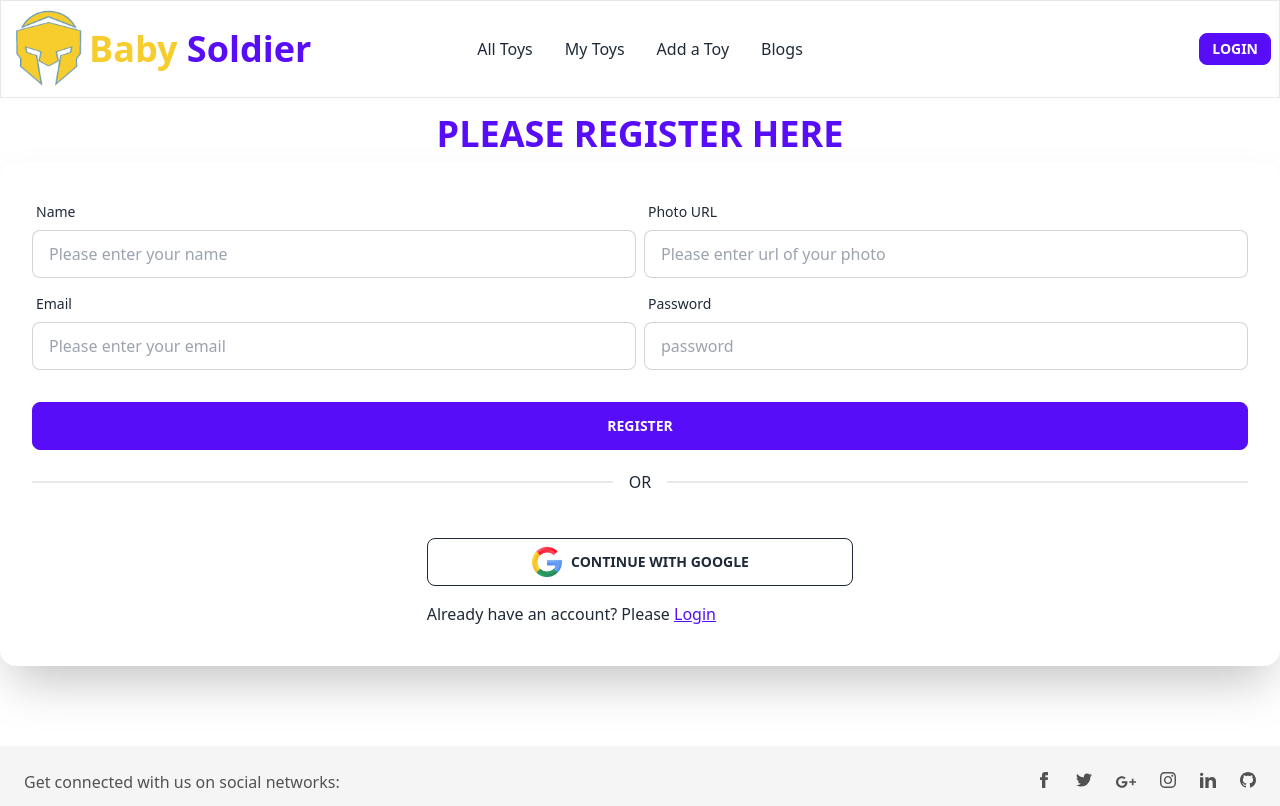
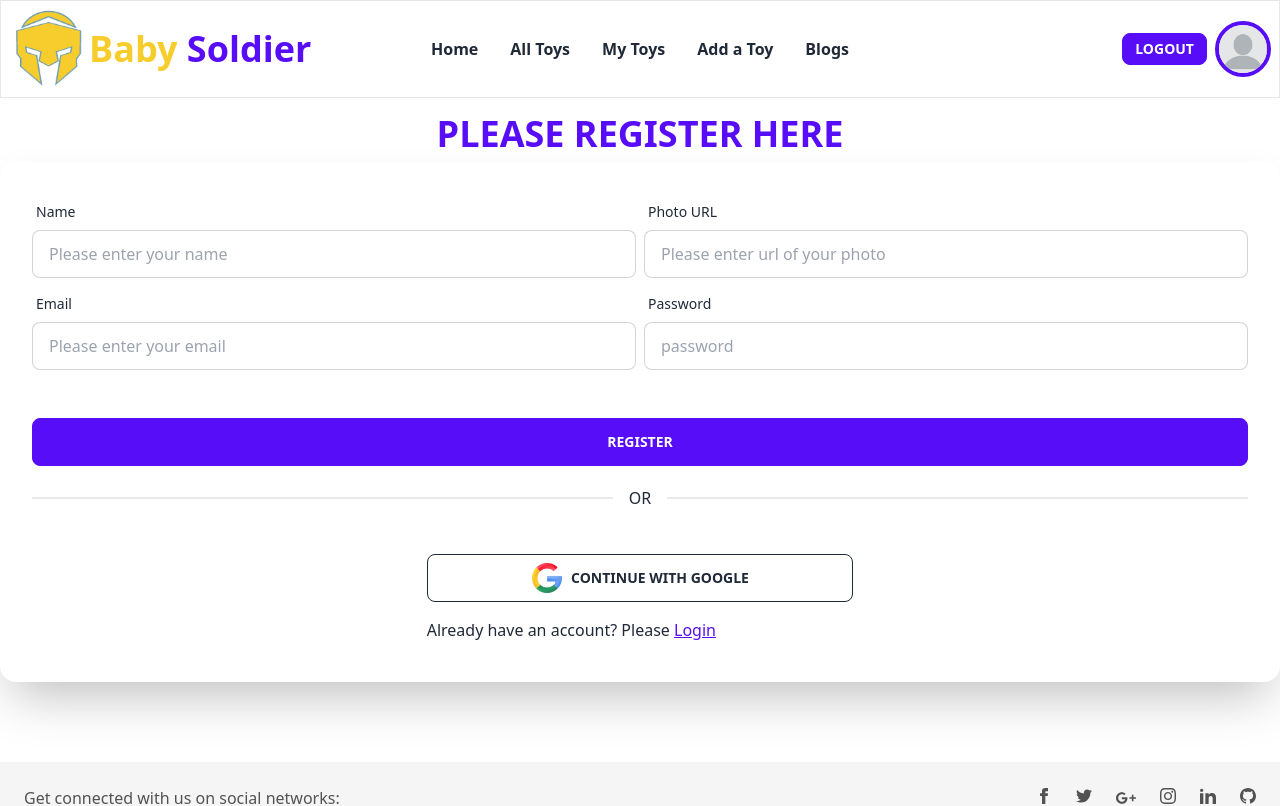
Before and after one commit to sohelranalive/baby-soldier-client, a React (Vite) app: page /register in a window 1280 px wide. Shown: the top 806 px of the page. Built offline with nearby package versions, Linux system fonts and the light colour scheme; no server answers; sample sign-in values are in the browser's storage.

Commit message:
user login, create user, logout done

```diff
--- a/src/index.css
+++ b/src/index.css
@@ -1,3 +1,16 @@
 @tailwind base;
 @tailwind components;
 @tailwind utilities;
+
+
+.b-active {
+    color: #570DF8;
+}
+
+.b-active:hover {
+    background-color: #F7CD2E;
+}
+
+.b-default:hover {
+    background-color: #F7CD2E;
+}
--- /dev/null
+++ b/src/pages/AllToys/AllToys.jsx
@@ -0,0 +1,9 @@
+const AllToys = () => {
+    return (
+        <div>
+            <h1>All the toys will show here</h1>
+        </div>
+    );
+};
+
+export default AllToys;
--- a/src/pages/Home/Banner/Banner.jsx
+++ b/src/pages/Home/Banner/Banner.jsx
@@ -7,7 +7,7 @@ const Banner = () => {
             <div className='md:w-1/2 h-[400px]'>
                 <img src={banner} alt="" className='w-full h-full' />
             </div>
-            <div className='md:w-1/2 items-center p-8 space-y-8'>
+            <div className='md:w-1/2 items-center p-8 space-y-6'>
                 <h1 className='text-6xl font-extrabold text-[#F7CD2E]'>Best Toy Gun Store & Supplier</h1>
                 <p className='text-3xl text-[#82A6A4] font-bold'>Children are like wet cement: whatever falls on them makes an impression. </p>
                 <button className="btn btn-warning text-[#000808]">Explore More</button>
--- a/src/pages/Login/Login.jsx
+++ b/src/pages/Login/Login.jsx
@@ -1,26 +1,52 @@
-import { Link } from "react-router-dom";
+import { Link, useLocation, useNavigate } from "react-router-dom";
 import glogo from '../../assets/g-logo.png'
+import { useContext } from "react";
+import { AuthContext } from "../../provider/AuthProvider";
 
 const Login = () => {
+
+    const location = useLocation()
+    const from = location.state?.from?.pathname || '/'
+
+    const { userLogIn } = useContext(AuthContext)
+    const navigate = useNavigate()
+
+    const handleLogout = (event) => {
+        event.preventDefault()
+        const form = event.target;
+        const email = form.email.value;
+        const password = form.password.value;
+
+        userLogIn(email, password)
+            .then(result => {
+                const user = result.user;
+                console.log(user);
+                navigate(from, { replace: true })
+            })
+            .catch(error => {
+                console.log(error.message);
+            })
+    }
+
     return (
         <div className="mt-4">
             <h1 className="text-4xl text-center text-primary font-bold uppercase">Please Login</h1>
             <div className="card w-full max-w-sm shadow-2xl bg-base-100 mx-auto mt-2">
-                <form className="card-body">
+                <form onSubmit={handleLogout} className="card-body">
                     <div className="form-control">
                         <label className="label">
                             <span className="label-text">Email</span>
                         </label>
-                        <input type="text" placeholder="email" className="input input-bordered" />
+                        <input type="email" name="email" required placeholder="email" className="input input-bordered" />
                     </div>
                     <div className="form-control">
                         <label className="label">
                             <span className="label-text">Password</span>
                         </label>
-                        <input type="text" placeholder="password" className="input input-bordered" />
+                        <input type="password" name="password" required placeholder="password" className="input input-bordered" />
                     </div>
                     <div className="form-control mt-6">
-                        <button className="btn btn-primary">Login</button>
+                        <input type="submit" value="Login" className="btn btn-primary" />
                     </div>
                     <div className="divider">OR</div>
                 </form>
--- /dev/null
+++ b/src/pages/MyToys/MyToys.jsx
@@ -0,0 +1,9 @@
+const MyToys = () => {
+    return (
+        <div>
+            <h1>My Toys</h1>
+        </div>
+    );
+};
+
+export default MyToys;
--- a/src/pages/Register/Register.jsx
+++ b/src/pages/Register/Register.jsx
@@ -1,12 +1,58 @@
-import { Link } from 'react-router-dom';
+import { Link, useNavigate } from 'react-router-dom';
 import glogo from '../../assets/g-logo.png'
+import { useContext, useState } from 'react';
+import { AuthContext } from '../../provider/AuthProvider';
 
 const Register = () => {
+
+    const { createUser, userProfileUpdate, userLogOut } = useContext(AuthContext)
+
+    const [error, setError] = useState('')
+
+    const navigate = useNavigate()
+
+    const handleRegistration = (event) => {
+        event.preventDefault()
+        const form = event.target;
+        const displayName = form.name.value;
+        const photo = form.photo.value;
+        const email = form.email.value;
+        const password = form.password.value;
+
+        if (password.length < 6) {
+            setError('Password must be 6 character!')
+            return;
+        }
+
+        createUser(email, password)
+            .then(result => {
+                userProfileUpdate(displayName, photo)
+                    .then(() => {
+                        // Profile updated!
+                        // ...
+                    }).catch((error) => {
+                        console.log(error.message);
+                        // ...
+                    });
+                const createdUser = result.user;
+                console.log(createdUser);
+                userLogOut()
+                navigate('/login')
+            })
+            .catch(error => {
+                const errorCode = error.code;
+                console.log(errorCode);
+                if (errorCode == 'auth/email-already-in-use') {
+                    setError('Enter a new email, this email already in use')
+                }
+            })
+    }
+
     return (
         <div className="mt-4 container mx-auto">
             <h1 className="text-4xl text-center text-primary font-bold uppercase">Please Register here</h1>
             <div className="card w-full shadow-2xl bg-base-100 mx-auto mt-2">
-                <form>
+                <form onSubmit={handleRegistration}>
                     <div className="card-body grid grid-cols-1 md:grid-cols-2">
                         <div className="form-control">
                             <label className="label">
@@ -24,16 +70,19 @@ const Register = () => {
                             <label className="label">
                                 <span className="label-text">Email</span>
                             </label>
-                            <input type="email" required placeholder="Please enter your email" className="input input-bordered" />
+                            <input type="email" name='email' required placeholder="Please enter your email" className="input input-bordered" />
                         </div>
                         <div className="form-control">
                             <label className="label">
                                 <span className="label-text">Password</span>
                             </label>
-                            <input type="password" required placeholder="password" className="input input-bordered" />
+                            <input type="password" name='password' required placeholder="password" className="input input-bordered" />
                         </div>
+                        {
+                            <p className='mt-2 text-red-500'>{error}</p>
+                        }
                         <div className="form-control mt-6 col-span-2">
-                            <button className="btn btn-primary">Register</button>
+                            <input className="btn btn-primary" type="submit" value="Register" />
                         </div>
                         <div className="divider col-span-2">OR</div>
                     </div>
--- a/src/pages/Shared/Navbar/Navbar.jsx
+++ b/src/pages/Shared/Navbar/Navbar.jsx
@@ -1,4 +1,4 @@
-import { Link } from 'react-router-dom';
+import { Link, NavLink } from 'react-router-dom';
 import logo from '../../../assets/logo.png'
 import profilePhoto from '../../../assets/defaultProfilePhoto.png'
 import { useContext } from 'react';
@@ -9,13 +9,19 @@ import { Tooltip } from 'react-tooltip'
 
 const Navbar = () => {
 
-    const { user } = useContext(AuthContext)
+    const { user, userLogOut } = useContext(AuthContext)
+
+    const handleLogout = () => {
+        userLogOut()
+    }
 
     const menuLi = <>
-        <li><Link to='/allToys'>All Toys</Link></li>
-        <li><Link to='/myToys'>My Toys</Link></li>
-        <li><Link to='/addToys'>Add a Toy</Link></li>
-        <li><Link to='/blog'>Blogs</Link></li>
+
+        <li className='font-bold'><NavLink to='/' className={({ isActive }) => (isActive ? 'b-active' : 'b-default')}>Home</NavLink></li>
+        <li className='font-bold'><NavLink to='/allToys' className={({ isActive }) => (isActive ? 'b-active' : 'b-default')}>All Toys</NavLink></li>
+        <li className='font-bold'><NavLink to='/myToys' className={({ isActive }) => (isActive ? 'b-active' : 'b-default')}>My Toys</NavLink></li>
+        <li className='font-bold'><NavLink to='/addToys' className={({ isActive }) => (isActive ? 'b-active' : 'b-default')}>Add a Toy</NavLink></li>
+        <li className='font-bold'><NavLink to='/blog' className={({ isActive }) => (isActive ? 'b-active' : 'b-default')}>Blogs</NavLink></li>
     </>
 
     return (
@@ -44,11 +50,14 @@ const Navbar = () => {
             </div>
             <div className="navbar-end">
                 {user
-                    ? <div className='h-14 w-14 rounded-full border-4 border-primary'>
-                        <img src={profilePhoto} alt="Profile Photo"
-                            className="h-full w-full rounded-full"
-                            data-tooltip-id="my-tooltip"
-                            data-tooltip-content={`Hello, ${user.name}`} />
+                    ? <div className='flex items-center'>
+                        <button onClick={handleLogout} className="btn btn-primary btn-sm mr-2">LogOut</button>
+                        <div className='h-14 w-14 rounded-full border-4 border-primary'>
+                            <img src={profilePhoto} alt="Profile Photo"
+                                className="h-full w-full rounded-full"
+                                data-tooltip-id="my-tooltip"
+                                data-tooltip-content={`Hello, ${user.displayName}`} />
+                        </div>
                     </div>
                     : <Link to='/login' className="btn btn-primary btn-sm">Login</Link>
                 }
--- a/src/provider/AuthProvider.jsx
+++ b/src/provider/AuthProvider.jsx
@@ -1,14 +1,57 @@
-import { createContext } from "react";
+import { createContext, useEffect, useState } from "react";
+import { createUserWithEmailAndPassword, getAuth, onAuthStateChanged, signInWithEmailAndPassword, signOut, updateProfile } from "firebase/auth";
+import app from "../firebase/firebase.config";
 
 export const AuthContext = createContext()
 
+const auth = getAuth(app);
+
 const AuthProvider = ({ children }) => {
 
-    const user = null
+    const [loading, setLoading] = useState(true)
+    const [user, setUser] = useState(null)
+
+    const createUser = (email, password) => {
+        setLoading(true)
+        return createUserWithEmailAndPassword(auth, email, password);
+    }
+
+    const userLogIn = (email, password) => {
+        setLoading(true)
+        return signInWithEmailAndPassword(auth, email, password);
+    }
 
 
+    const userLogOut = () => {
+        setLoading(true)
+        return signOut(auth);
+    }
 
-    const authInfo = { user, }
+    const userProfileUpdate = (displayName, photo) => {
+        return updateProfile(auth.currentUser, {
+            displayName: displayName, photoURL: photo
+        })
+    }
+
+    useEffect(() => {
+        const unsubscribe = onAuthStateChanged(auth, loggedUser => {
+            console.log('Auth State Observer:', loggedUser);
+            setUser(loggedUser)
+            setLoading(false)
+        })
+        return () => {
+            unsubscribe();
+        }
+    }, [])
+
+    const authInfo = {
+        user,
+        loading,
+        createUser,
+        userProfileUpdate,
+        userLogIn,
+        userLogOut,
+    }
 
     return (
         <AuthContext.Provider value={authInfo}>
```
Also changed, not shown: src/routes/PrivateRoute.jsx (+22 -0 lines), src/routes/Route.jsx (+12 -1 lines).
